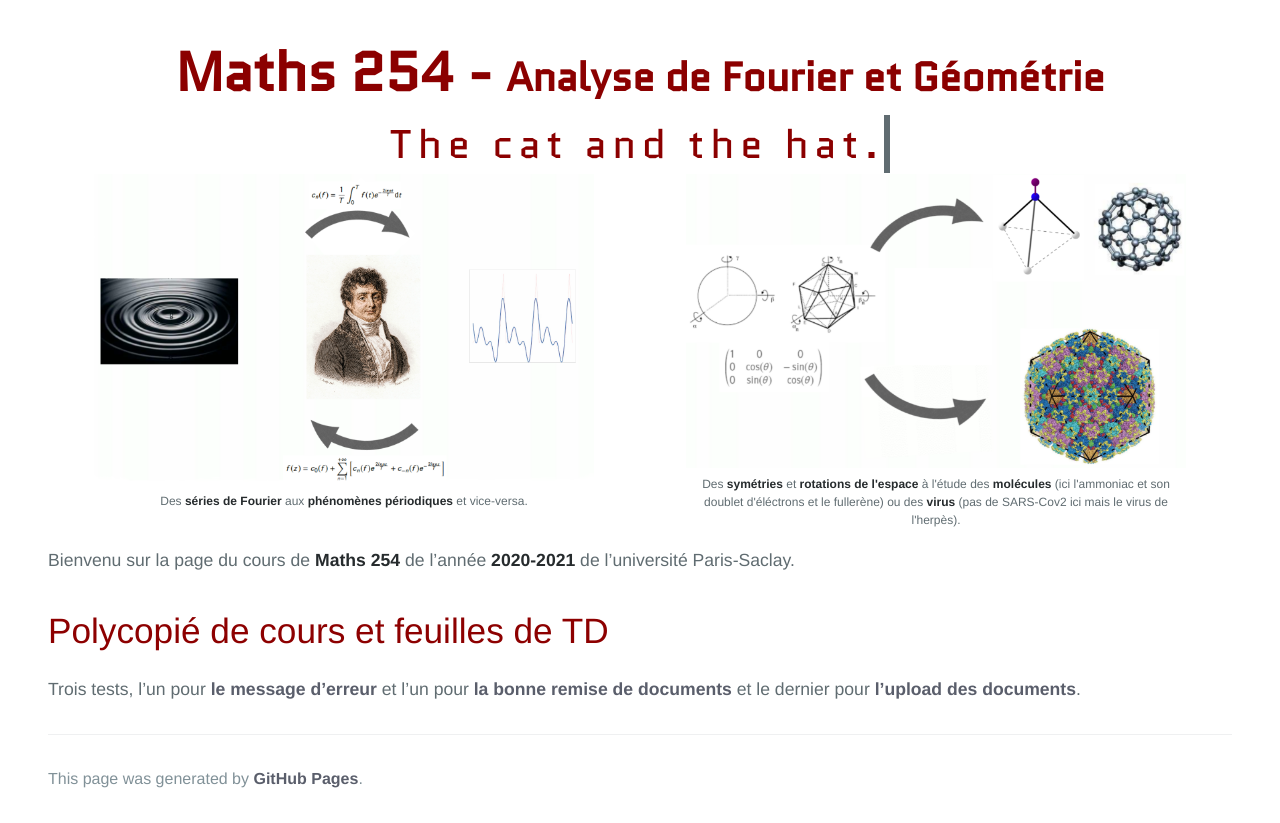
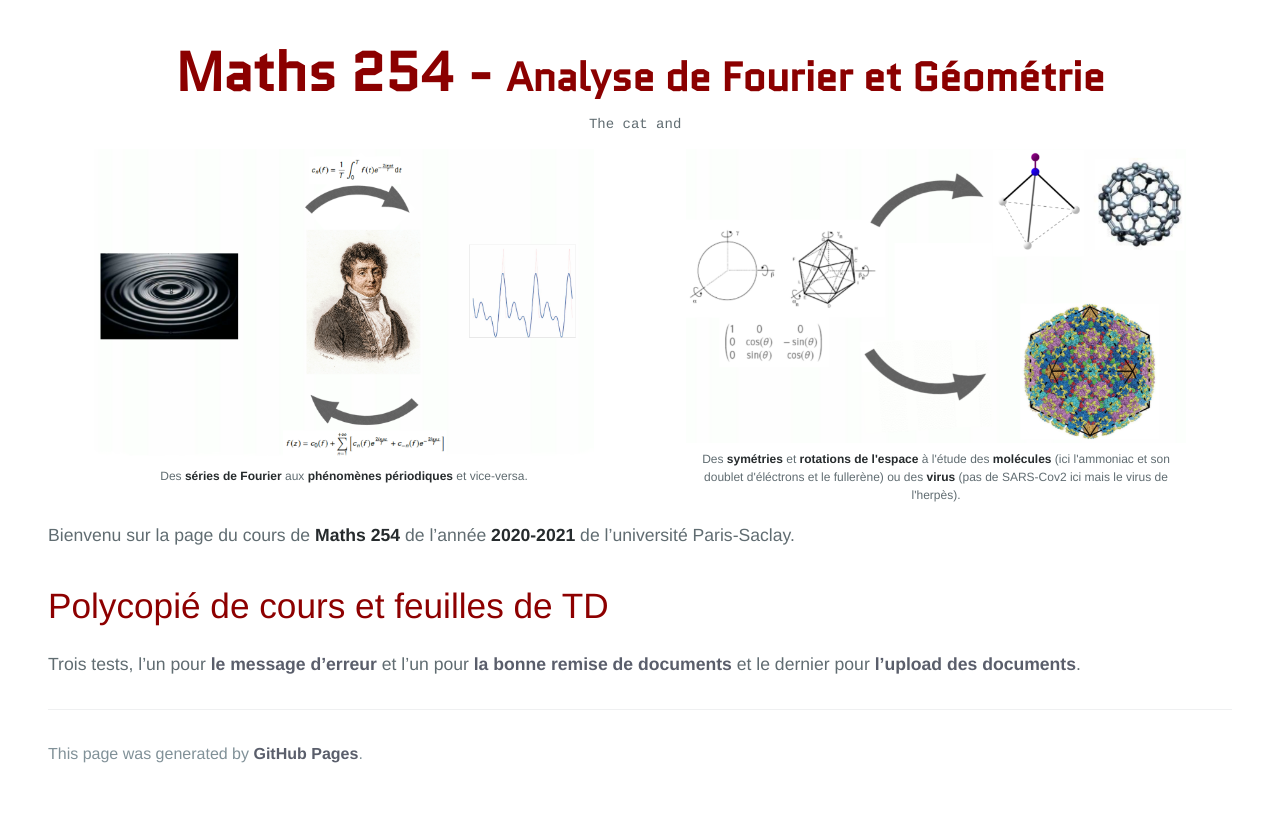
Before and after one commit to KevinDestagnol/algebre.github.io, a Jekyll site: the page built from index.md, in a window 1280 px wide. Shown: the part 260-1083 px from the top of the page. Built offline with Jekyll 4.4.1, drawn with Linux system fonts in a browser that asks for light colours; some web fonts are replaced; our own code applies the rules of GitHub Pages for plain Markdown files; after the commit the page ends 1058 px from its top, so only the background shows below that.

Commit message:
Update default.html

```diff
--- a/_layouts/default.html
+++ b/_layouts/default.html
@@ -31,9 +31,10 @@
       <center>
       <hprime class="project-name">{{ page.title | default: site.title | default: site.github.repository_name }} - </hprime>
       <hprime2 class="project-name">{{ page.description | default: site.description | default: site.github.project_tagline }}</hprime2>
-      <div class="typewriter">
-  <hp1>The cat and the hat.</hp1>
-</div>
+  <div class="content">
+      <p>
+       The cat and the hat.
+      </p>
       </center>
       <script>
        var images = ['Fourier1.png','Fourier1.png','Fourier1.png','Fourier1.png','Fourier1.png','Fourier1.png','Fourier1.png','Fourier1.png','Fourier2.png','Fourier2.png','Fourier2.png','Fourier2.png','Fourier2.png','Fourier2.png','Fourier2.png','Fourier2.png'];
```
